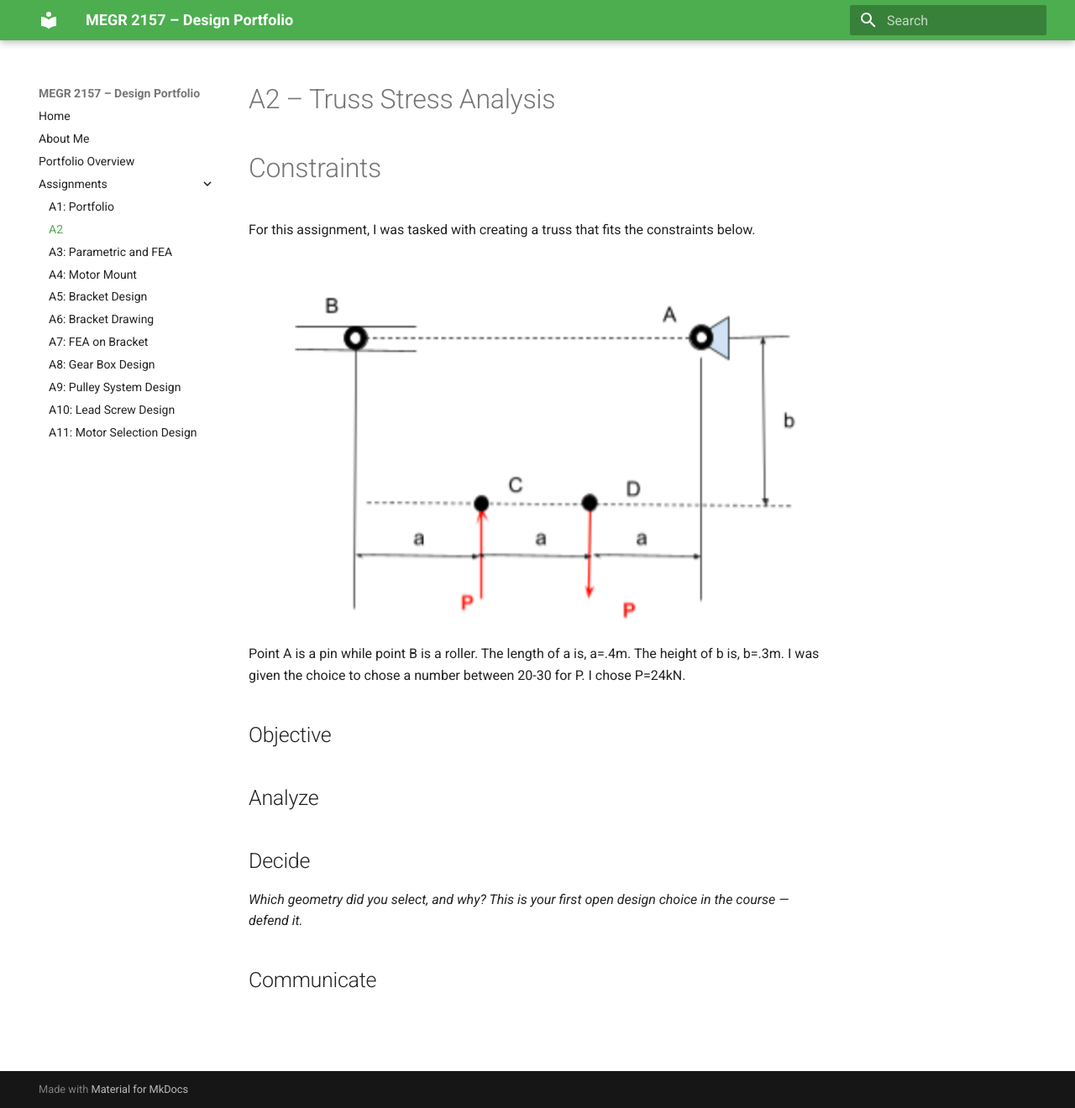
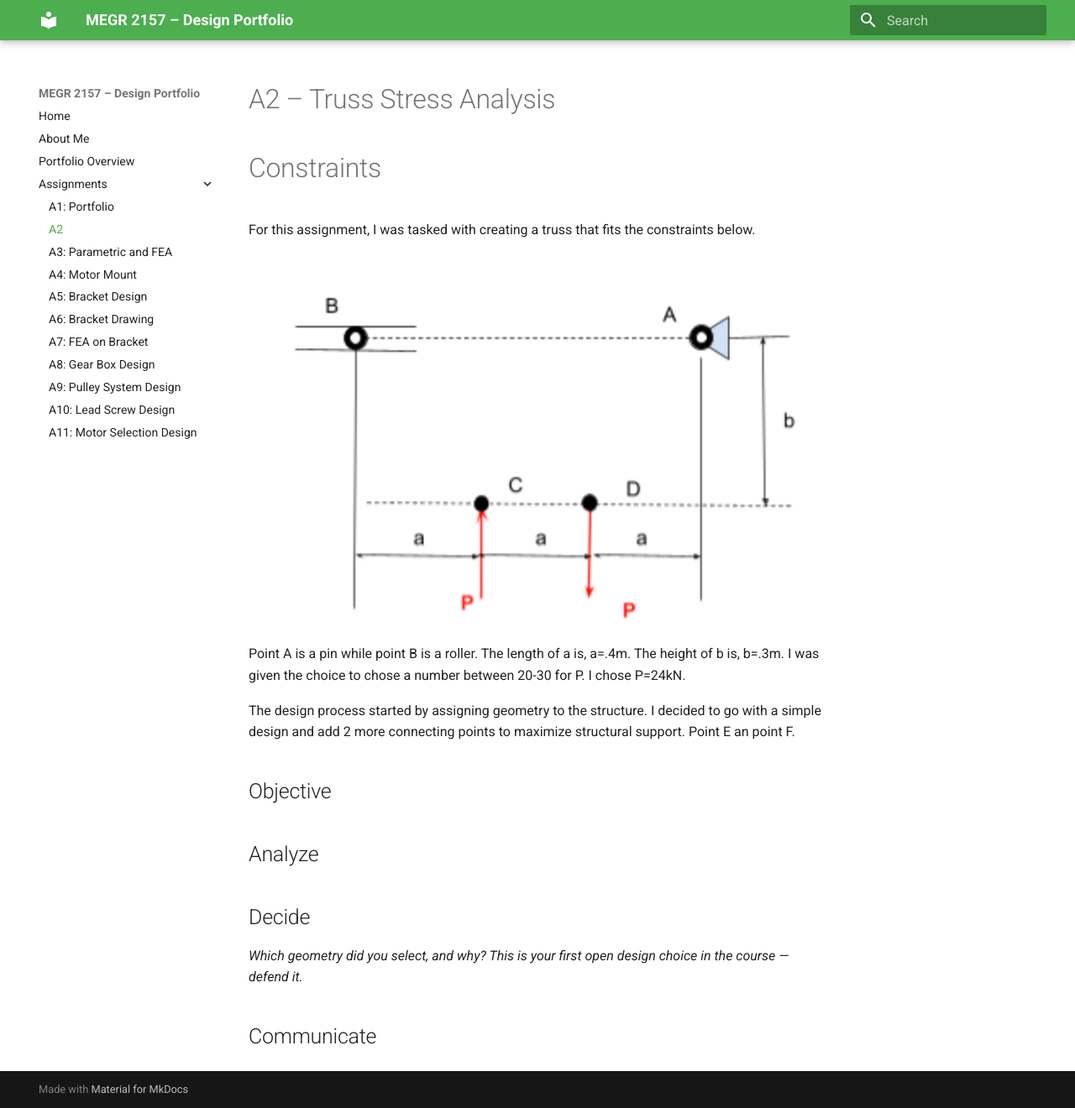
Before and after one commit to IzabellaMontero/megr2157-portfolio, an MkDocs documentation site: the page built from docs/assignments/A02/index.md, in a window 1280 px wide and 1320 px high. Shown: the whole window at 84% size. Built offline with MkDocs 1.6.1 and Material for MkDocs 9.7.7, drawn with Linux system fonts in a browser that asks for light colours.

Commit message:
Enhance index.md with design process details
Added details about the design process and new connecting points.

```diff
--- a/docs/assignments/A02/index.md
+++ b/docs/assignments/A02/index.md
@@ -6,6 +6,8 @@ For this assignment, I was tasked with creating a truss that fits the constraint
 
 ![Truss design screenshot](Screenshot 2026-09-01 at 10.44.23 AM.png)
 Point A is a pin while point B is a roller. The length of a is, a=.4m. The height of b is, b=.3m. I was given the choice to chose a number between 20-30 for P. I chose P=24kN.
+
+The design process started by assigning geometry to the structure. I decided to go with a simple design and add 2 more connecting points to maximize structural support. Point E an point F.
 
 ## Objective
 
```
